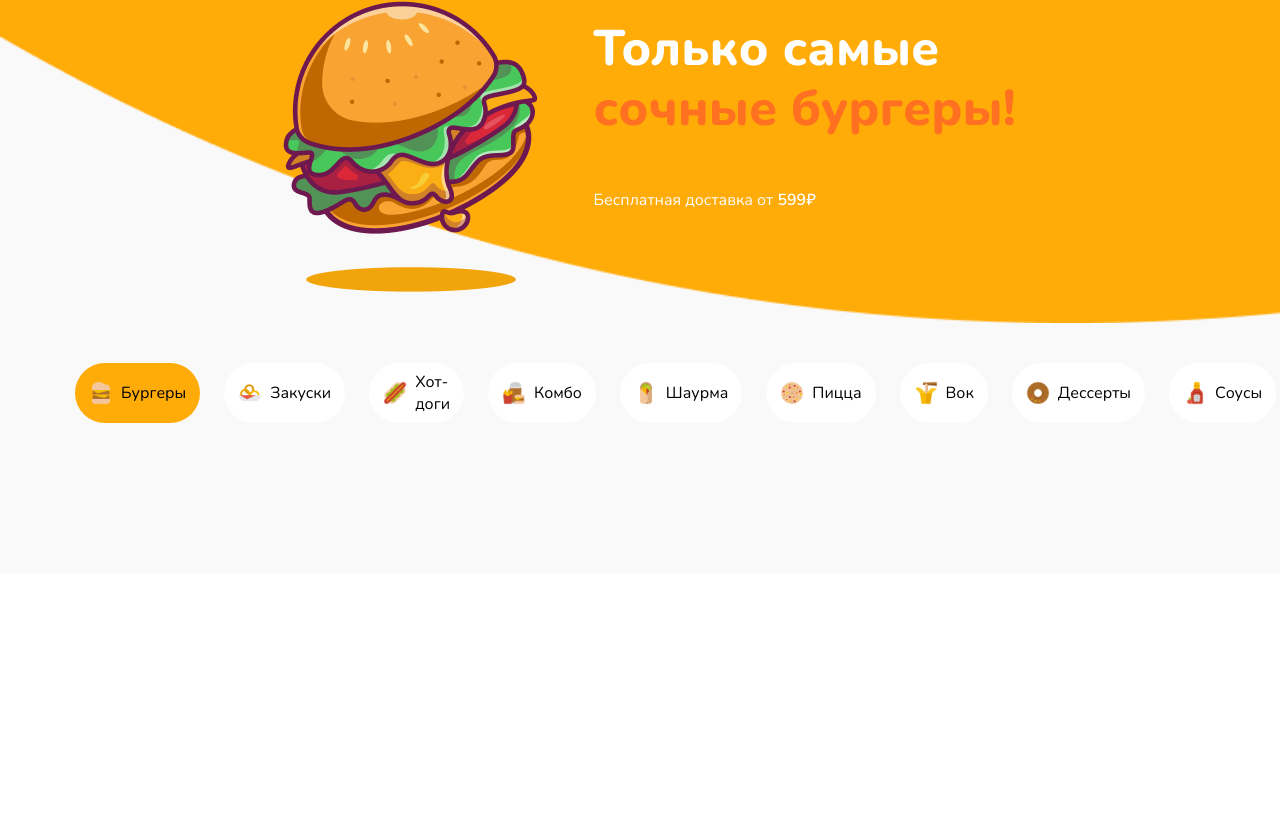
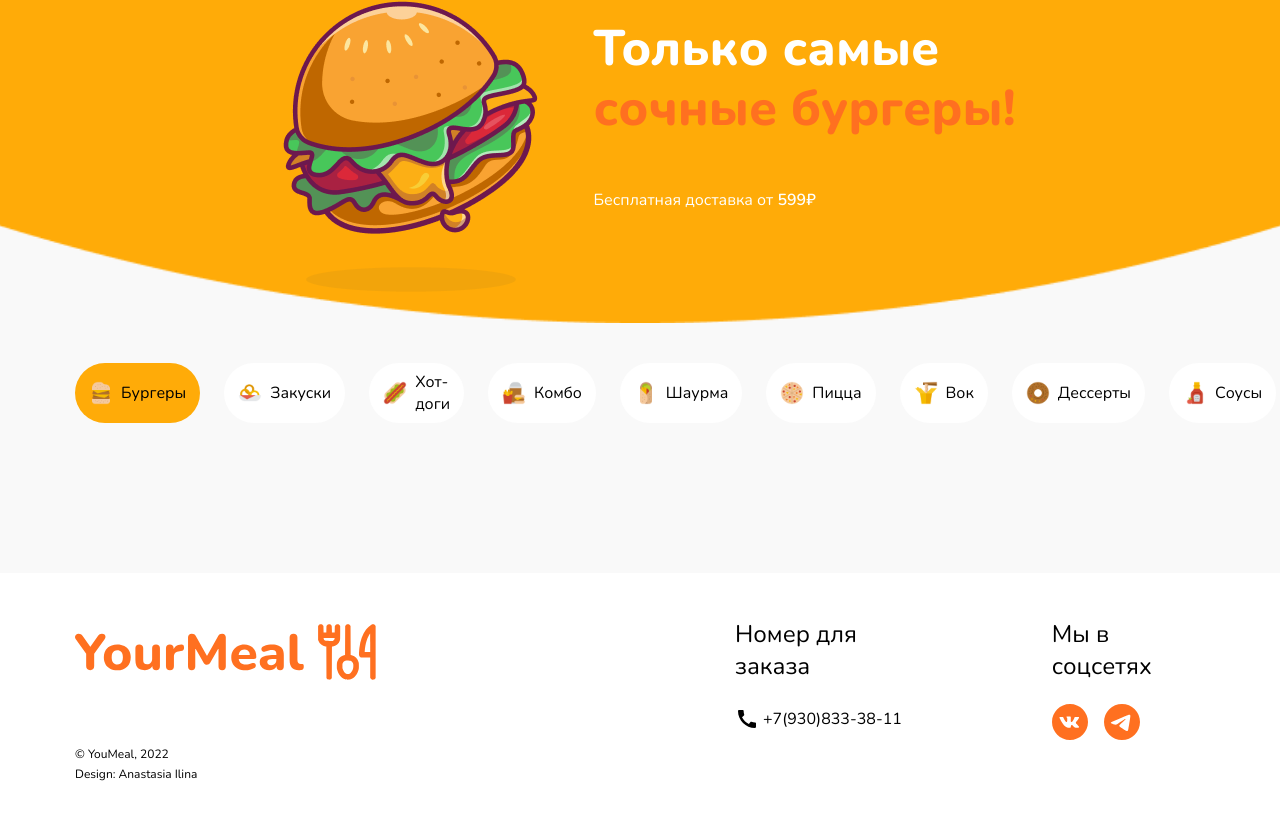
Before and after one commit to Shist/burgers-site, a React (Create React App) app: page / in a window 1280 px wide. Shown: the part 370-1190 px from the top of the page. Before the commit the page ends 943 px from the top, so only its background shows below. Built offline with nearby package versions, Linux system fonts and the light colour scheme.

Commit message:
Added footer and its styles to the project

```diff
--- a/src/components/Footer/Footer.jsx
+++ b/src/components/Footer/Footer.jsx
@@ -1,7 +1,73 @@
 import st from "./Footer.module.scss";
+import logoText from "../../images/footer/logo-text.svg";
+import logoImage from "../../images/footer/logo-img.svg";
+import phoneImage from "../../images/footer/phone.svg";
+import vkImage from "../../images/footer/vk.svg";
+import telegramImage from "../../images/footer/telegram.svg";
 
 function Footer() {
-  return <footer className={st.footer}></footer>;
+  return (
+    <footer className={st.footer}>
+      <div className={st["footer__logo-copyrights-wrapper"]}>
+        <div className={st["footer__logo-wrapper"]}>
+          <img
+            src={logoText}
+            alt="Your meal"
+            className={st["footer__logo-text"]}
+          />
+          <img
+            src={logoImage}
+            alt="Your meal logo"
+            className={st["footer__logo-img"]}
+          />
+        </div>
+        <div className={st["footer__copyrights-wrapper"]}>
+          <span className={st["footer__copyrights-text"]}>
+            &copy; YouMeal, 2022
+          </span>
+          <span className={st["footer__copyrights-author"]}>
+            Design: Anastasia Ilina
+          </span>
+        </div>
+      </div>
+      <div className={st["footer__order-phone-wrapper"]}>
+        <span className={st["footer__phone-label"]}>Номер для заказа</span>
+        <div className={st["footer__phone-wrapper"]}>
+          <img
+            src={phoneImage}
+            alt="Phone"
+            className={st["footer__phone-img"]}
+          />
+          <span className={st["footer__phone-number"]}>+7(930)833-38-11</span>
+        </div>
+      </div>
+      <div className={st["footer__socials-wrapper"]}>
+        <span className={st["footer__socials-label"]}>Мы в соцсетях</span>
+        <div className={st["footer__socials-links-wrapper"]}>
+          <a
+            href="https://vk.com/"
+            target="_blank"
+            className={st["footer__vk-link"]}
+            rel="noreferrer"
+          >
+            <img src={vkImage} alt="vk" className={st["footer__vk-icon"]} />
+          </a>
+          <a
+            href="https://web.telegram.org/"
+            target="_blank"
+            className={st["footer__telegram-link"]}
+            rel="noreferrer"
+          >
+            <img
+              src={telegramImage}
+              alt="telegram"
+              className={st["footer__telegram-icon"]}
+            />
+          </a>
+        </div>
+      </div>
+    </footer>
+  );
 }
 
 export default Footer;
--- a/src/components/Footer/Footer.module.scss
+++ b/src/components/Footer/Footer.module.scss
@@ -2,4 +2,79 @@
 @import "../../styles/template.scss";
 
 .footer {
+  padding: 45px 75px 40px;
+  display: flex;
+  background-color: $color-white;
+  &__logo-copyrights-wrapper {
+    margin-right: 355px;
+    display: flex;
+    flex-direction: column;
+    justify-content: flex-start;
+    .footer__logo-wrapper {
+      margin-bottom: 60px;
+      display: flex;
+      align-items: center;
+      column-gap: 8px;
+    }
+    .footer__copyrights-wrapper {
+      display: flex;
+      flex-direction: column;
+      justify-content: flex-start;
+      row-gap: 4px;
+      .footer__copyrights-text,
+      .footer__copyrights-author {
+        color: $color-black;
+        font-family: $font;
+        font-size: 12px;
+      }
+    }
+  }
+  &__order-phone-wrapper {
+    margin-right: 126px;
+    display: flex;
+    flex-direction: column;
+    justify-content: flex-start;
+    .footer__phone-label {
+      margin-bottom: 25px;
+      color: $color-black;
+      font-family: $font;
+      font-size: 24px;
+    }
+    .footer__phone-wrapper {
+      display: flex;
+      align-items: center;
+      column-gap: 4px;
+      .footer__phone-number {
+        color: $color-black;
+        font-family: $font;
+        font-size: 16px;
+        line-height: 130%;
+      }
+    }
+  }
+  &__socials-wrapper {
+    display: flex;
+    flex-direction: column;
+    justify-content: flex-start;
+    .footer__socials-label {
+      margin-bottom: 22px;
+      color: $color-black;
+      font-family: $font;
+      font-size: 24px;
+    }
+    .footer__socials-links-wrapper {
+      display: flex;
+      align-items: center;
+      column-gap: 16px;
+    }
+    .footer__vk-link,
+    .footer__telegram-link {
+      width: 36px;
+      height: 36px;
+      transition: 0.3s;
+      &:hover {
+        transform: scale(1.1);
+      }
+    }
+  }
 }
--- a/src/components/Header/Header.module.scss
+++ b/src/components/Header/Header.module.scss
@@ -2,11 +2,11 @@
 @import "../../styles/template.scss";
 
 .header {
-  min-height: 465px;
   padding: 22px;
   background-image: url(../../images/header/bg.png);
   background-repeat: no-repeat;
   background-size: cover;
+  background-position: bottom;
   &__logo-wrapper {
     margin-bottom: 22px;
     display: flex;
```
